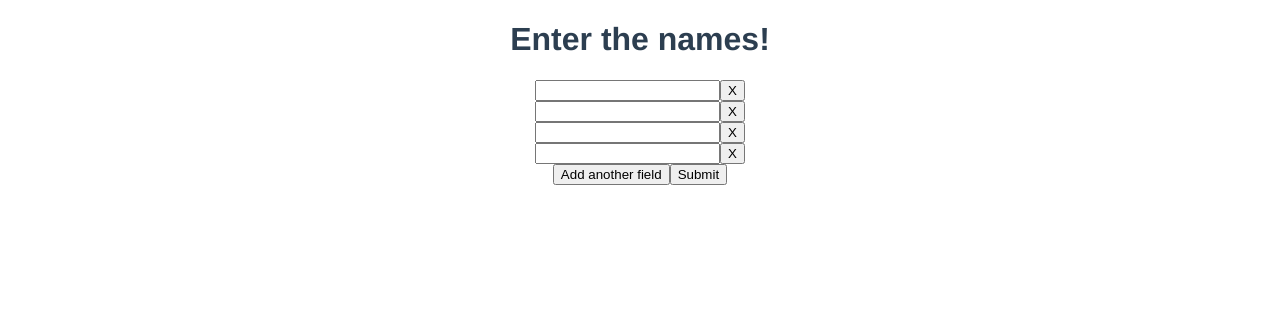
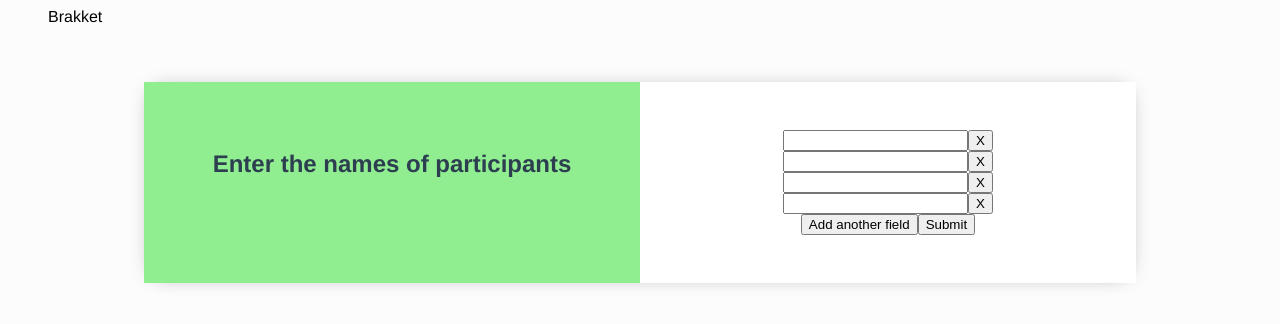
Before and after one commit to wafflepie/brakket, a Vue app: page /#/ in a window 1280 px wide. Shown: the top 324 px of the page. Built offline with nearby package versions, Linux system fonts and the light colour scheme.

Commit message:
Add navigation, shuffling and design sketch

```diff
--- a/src/App.vue
+++ b/src/App.vue
@@ -1,15 +1,31 @@
 <template>
   <div id="app">
+    <navigation />
     <router-view />
   </div>
 </template>
+
+<script>
+import Navigation from "./components/Navigation.component.vue"
+
+export default {
+  components: { navigation: Navigation },
+}
+</script>
+
 
 <style lang="scss">
 #app {
   font-family: "Avenir", Helvetica, Arial, sans-serif;
   -webkit-font-smoothing: antialiased;
   -moz-osx-font-smoothing: grayscale;
+  color: #2c3e50;
   text-align: center;
-  color: #2c3e50;
+}
+
+body {
+  background-color: #fcfcfc;
+  margin: 0;
+  padding: 0;
 }
 </style>
--- /dev/null
+++ b/src/components/Navigation.component.vue
@@ -0,0 +1,57 @@
+<template>
+<nav>
+  <ul>
+    <li id="brand">
+      <router-link to="/">
+        Brakket
+      </router-link>
+    </li>
+    <li v-if="isBracketShown" tabindex="0">
+      <button @click="shuffle">
+        Shuffle
+      </button>
+    </li>
+  </ul>
+</nav>
+</template>
+
+<script>
+import Vue from "vue"
+import Component from "vue-class-component"
+
+import { actionTypes } from "../store"
+
+@Component
+export default class Navigation extends Vue {
+  get isBracketShown() {
+    return this.$route.name === "bracket"
+  }
+
+  shuffle() {
+    this.$store.dispatch(actionTypes.SHUFFLE)
+  }
+}
+</script>
+
+<style scoped>
+nav {
+  padding: 0.5rem;
+}
+
+nav ul {
+  list-style-type: none;
+  display: flex;
+  margin-top: 0;
+  margin-bottom: 0;
+  text-align: left;
+}
+
+nav ul li {
+  flex-grow: 0;
+}
+
+nav ul li a {
+  color: initial;
+  text-decoration: none;
+}
+</style>
--- a/src/components/Side.component.vue
+++ b/src/components/Side.component.vue
@@ -59,12 +59,19 @@ export default class Side extends Vue {
 input {
   background-color: transparent;
   border: none;
+  font-size: 1em;
+  left: 1px;
   outline: none;
+  position: relative;
   text-align: right;
   width: 4em;
 }
 
 input:not(:disabled) {
-  border-bottom: 1px solid black;
+  border-right: 1px solid black;
+}
+
+.winner input {
+  font-weight: bold;
 }
 </style>
--- a/src/router.js
+++ b/src/router.js
@@ -8,7 +8,7 @@ Vue.use(Router)
 
 export default new Router({
   routes: [
-    { path: "/", component: ParticipantForm },
-    { path: "/bracket/:id", component: Bracket },
+    { name: "form", path: "/", component: ParticipantForm },
+    { name: "bracket", path: "/bracket/:id", component: Bracket },
   ],
 })
--- a/src/store.js
+++ b/src/store.js
@@ -21,6 +21,7 @@ export const mutationTypes = {
 export const actionTypes = {
   GENERATE_NEW_BRACKET: "GENERATE_NEW_BRACKET",
   LOAD_BRACKET_BY_KEY: "LOAD_BRACKET_BY_URL",
+  SHUFFLE: "SHUFFLE",
   STORE_CURRENT_STATE: "STORE_CURRENT_STATE",
   VALIDATE_RESULTS: "VALIDATE_RESULTS",
 }
@@ -78,6 +79,16 @@ export default new Vuex.Store({
         commit(mutationTypes.INITIALIZE_BRACKET_STATE, state)
       })
     },
+    [actionTypes.SHUFFLE]({ commit, dispatch, state }) {
+      const seed = generateSeedFromIdentifiers(Object.keys(state.participants))
+
+      commit(mutationTypes.INITIALIZE_BRACKET_STATE, {
+        ...state,
+        seed,
+      })
+
+      dispatch(actionTypes.STORE_CURRENT_STATE)
+    },
     [actionTypes.STORE_CURRENT_STATE]({ state }) {
       localforage
         .setItem(state.bracketId, JSON.stringify(state))
--- a/src/views/Bracket.view.vue
+++ b/src/views/Bracket.view.vue
@@ -1,7 +1,7 @@
 <template>
 <div>
-  <h1 v-if="!winner">Enter the scores</h1>
-  <h1 v-if="winner">{{ winner.name }} is the winner of this bracket!</h1>
+  <h2 v-if="!winner">Enter the scores</h2>
+  <h2 v-if="winner">{{ winner.name }} is the winner of this bracket!</h2>
   <div class="bracket">
     <div v-for="(round, roundIndex) of results" :key="roundIndex" class="round">
       <div v-for="(match, matchIndex) of round" :key="matchIndex" class="match">
--- a/src/views/ParticipantForm.view.vue
+++ b/src/views/ParticipantForm.view.vue
@@ -1,13 +1,17 @@
 <template>
-<div>
-  <h1>Enter the names!</h1>
+<main>
+  <section class="title-section">
+    <h1>Enter the names of participants</h1>
+  </section>
+  <section class="form-section">
     <div v-for="(input, index) of inputs" :key="index">
       <input v-model="input.value" />
       <button @click="removeInput(input)">X</button>
     </div>
     <button @click="addInput()">Add another field</button>
     <button @click="submit()" type="submit">Submit</button>
-</div>
+  </section>
+</main>
 </template>
 
 <script>
@@ -44,3 +48,26 @@ export default class ParticipantForm extends Vue {
   }
 }
 </script>
+
+<style scoped>
+main {
+  box-shadow: 0px 0px 20px -10px gray;
+  display: flex;
+  margin: 3rem auto 0 auto;
+  max-width: 992px;
+}
+
+section {
+  flex-basis: 0;
+  flex-grow: 1;
+  padding: 3rem;
+}
+
+.title-section {
+  background: lightgreen;
+}
+
+.form-section {
+  background: white;
+}
+</style>
```
Lines whose indentation alone changed are shown as unchanged.
